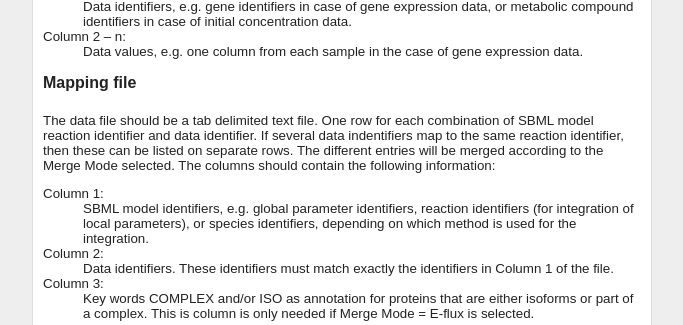
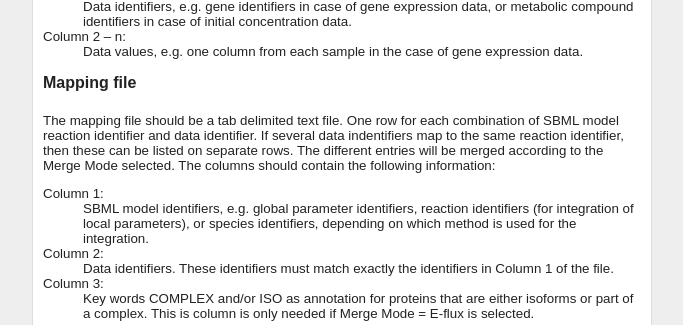
Before and after one commit to MolecularBioinformatics/sbml-mod-web, a Django app: template sbmlmod/templates/sbmlmod/help.html in a window 1280 px wide. Shown: the part 1929-2254 px from the top of the page, without its empty margins (138-821 px from the left). Run offline with Django 3.2, Linux system fonts and the light colour scheme; the template is opened without the code that fills it, so the values that code supplies are empty; parts of the project's set-up code (start-up, migrations or seed data) failed here and were passed over.

Commit message:
Corrected typos

```diff
--- a/sbmlmod/templates/sbmlmod/help.html
+++ b/sbmlmod/templates/sbmlmod/help.html
@@ -116,7 +116,7 @@
 
 			<a name="mappingformat"></a><h2>Mapping file</h2>
 
-			<p>The data file should be a tab delimited text file. One row for each combination of SBML model reaction identifier and data identifier. If several data indentifiers map to the same reaction identifier, then these can be listed on separate rows. The different entries will be merged according to the Merge Mode selected. The columns should contain the following information:</p>
+			<p>The mapping file should be a tab delimited text file. One row for each combination of SBML model reaction identifier and data identifier. If several data indentifiers map to the same reaction identifier, then these can be listed on separate rows. The different entries will be merged according to the Merge Mode selected. The columns should contain the following information:</p>
 
 			<dl>
 				<dt>Column 1:</dt>
--- a/sbmlmod/views.py
+++ b/sbmlmod/views.py
@@ -26,7 +26,6 @@ SBML_FILE = os.path.join(PATH, 'testfiles/sbml_model.xml')
 MAPPING_FILE = os.path.join(PATH, 'testfiles/mapping.txt')
 KINETIC_LAW_DATA_FILE = os.path.join(PATH, 'testfiles/kinetic_law_data.csv')
 SPECIES_DATA_FILE = os.path.join(PATH, 'testfiles/species_data.csv')
-
 
 wsurl = Wsdl.objects.get(wsdl_name='SBMLEdit').wsdl_url
 client = Client(wsurl, cache=None)
```
